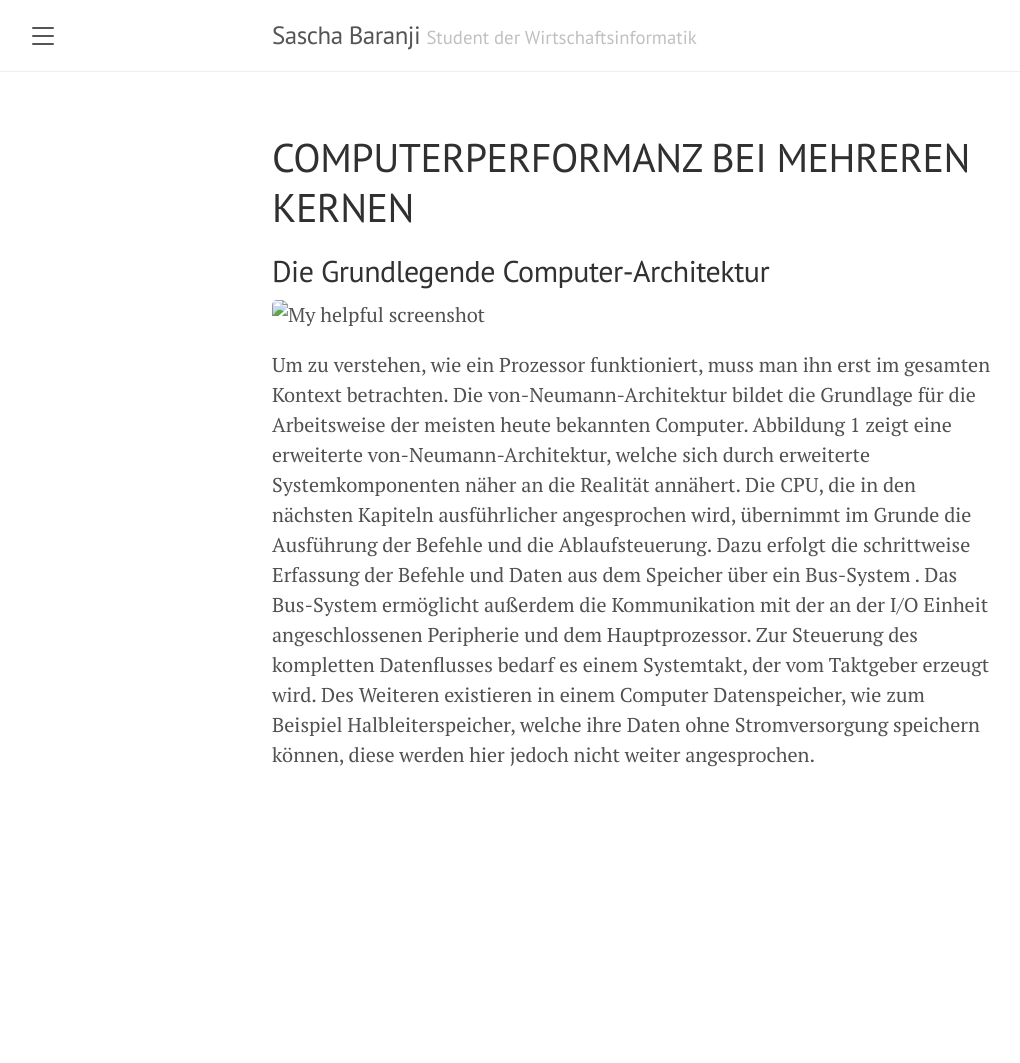
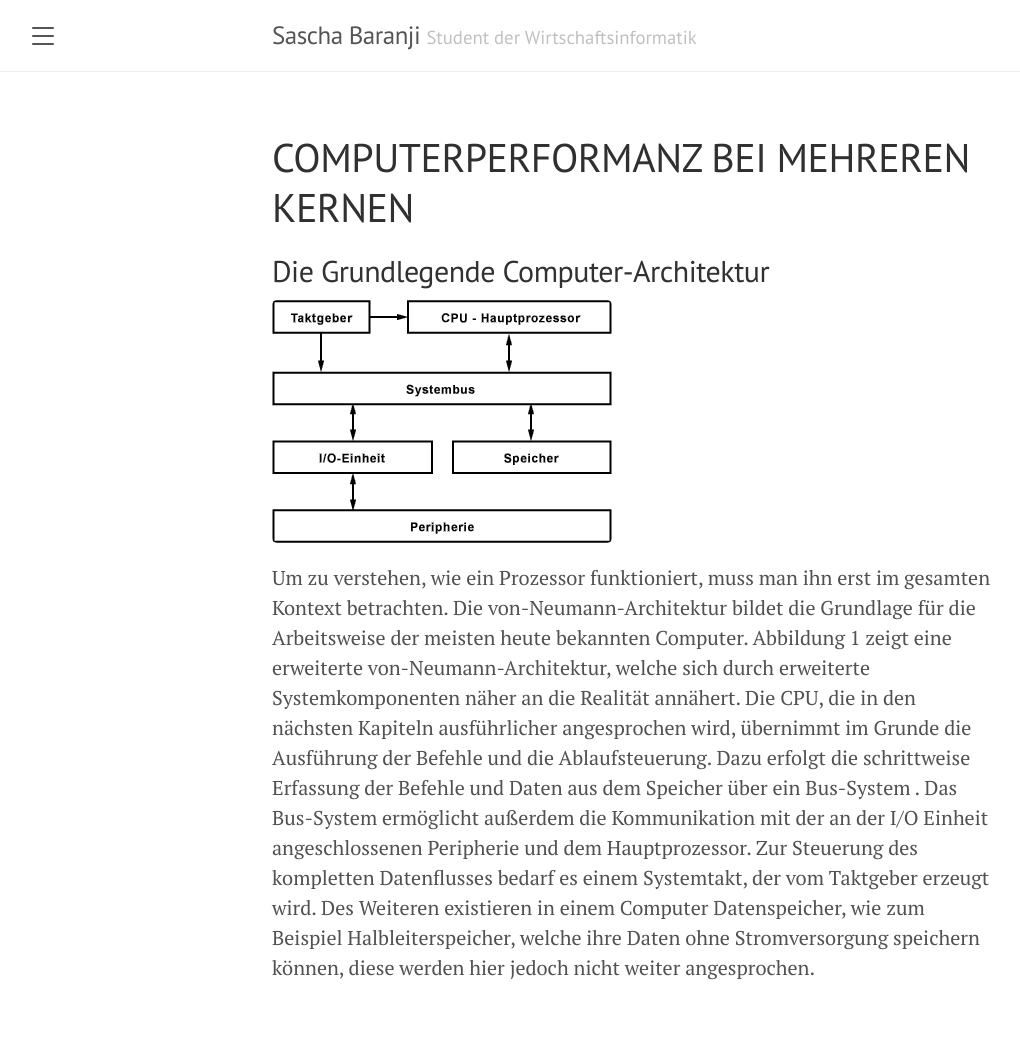
Before and after one commit to Sascha-B23/Sascha-B23.github.io, a Jekyll site: the page built from TestPost.md, in a window 1280 px wide. Shown: the whole page, without its empty margins (8-1028 px from the left). Built offline with Jekyll 4.4.1, drawn with Linux system fonts in a browser that asks for light colours; before the commit the page ends 900 px from its top, so only the background shows below that.

Commit message:
New Icon

```diff
--- a/TestPost.md
+++ b/TestPost.md
@@ -5,6 +5,6 @@ title: COMPUTERPERFORMANZ BEI MEHREREN KERNEN
 
 ## Die Grundlegende Computer-Architektur
 
-![My helpful screenshot](/public/arch.png)
+![My helpful screenshot](/public/pictures/arch.png)
 
 Um zu verstehen, wie ein Prozessor funktioniert, muss man ihn erst im gesamten Kontext betrachten. Die von-Neumann-Architektur bildet die Grundlage für die Arbeitsweise der meisten heute bekannten Computer. Abbildung 1 zeigt eine erweiterte von-Neumann-Architektur, welche sich durch erweiterte Systemkomponenten näher an die Realität annähert. Die CPU, die in den nächsten Kapiteln ausführlicher angesprochen wird, übernimmt im Grunde die Ausführung der Befehle und die Ablaufsteuerung. Dazu erfolgt die schrittweise Erfassung der Befehle und Daten aus dem Speicher über ein Bus-System . Das Bus-System ermöglicht außerdem die Kommunikation mit der an der I/O Einheit angeschlossenen Peripherie und dem Hauptprozessor. Zur Steuerung des kompletten Datenflusses bedarf es einem Systemtakt, der vom Taktgeber erzeugt wird. Des Weiteren existieren in einem Computer Datenspeicher, wie zum Beispiel Halbleiterspeicher, welche ihre Daten ohne Stromversorgung speichern können, diese werden hier jedoch nicht weiter angesprochen.
```
Also changed, not shown: public/favicon.ico.
